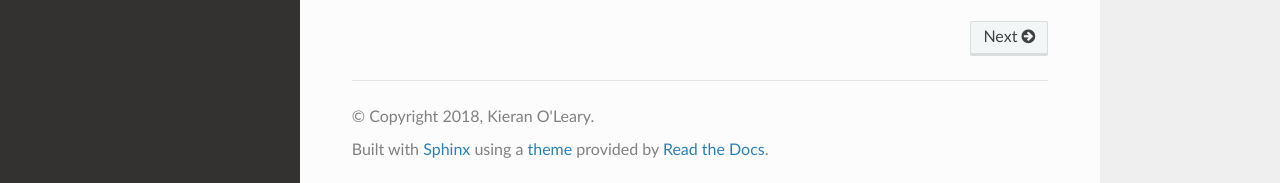
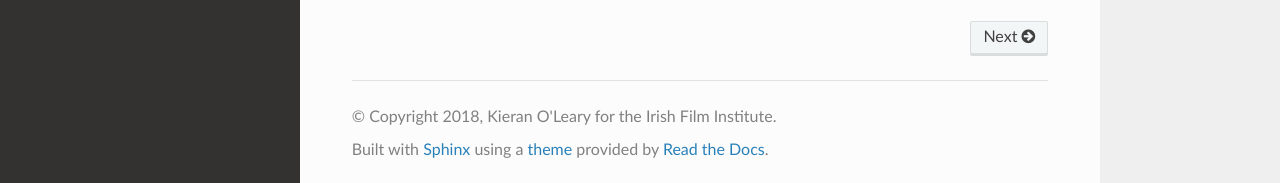
Before and after one commit to kieranjol/IFIscripts, a Sphinx documentation site: the page built from docs/index.rst, in a window 1280 px wide and 900 px high, scrolled down 3150 px. Shown: the part 714-897 px from the top of the window. Built offline with Sphinx 7.4.7 and the Read the Docs theme 2.0.0, drawn with Linux system fonts in a browser that asks for light colours.

```diff
--- a/docs/conf.py
+++ b/docs/conf.py
@@ -20,7 +20,7 @@
 # -- Project information -----------------------------------------------------
 
 project = u'ifiscripts'
-copyright = u'2018, Kieran O\'Leary'
+copyright = u'2018, Kieran O\'Leary for the Irish Film Institute'
 author = u'Kieran O\'Leary'
 
 # The short X.Y version
```
Also changed, not shown: LICENSE.txt.
